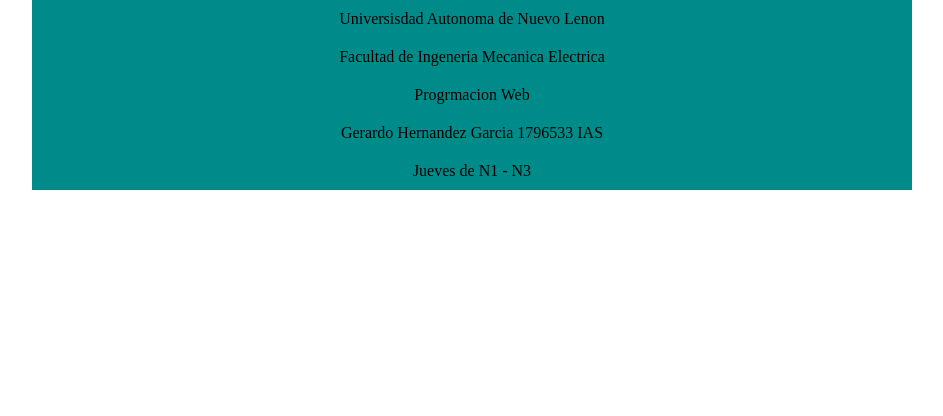
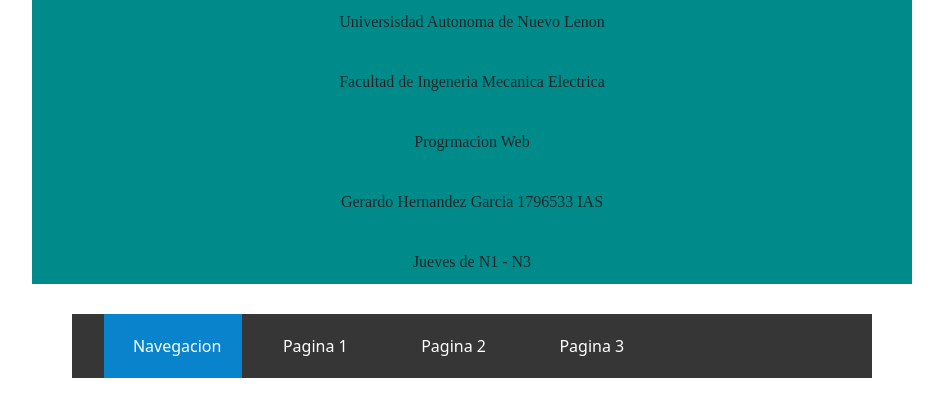
Before and after one commit to 1796533GerardoJR/Laboratorio-6, a plain HTML site: page index.html in a window 1280 px wide. Shown: the whole page, without its empty margins (168-1111 px from the left). Drawn offline with nearby package versions, Linux system fonts and the light colour scheme.

Commit message:
Cambios del laboratorio 61

```diff
--- a/CSS/Navegacion.css
+++ b/CSS/Navegacion.css
@@ -15,3 +15,37 @@
     padding-bottom: 10px;
     padding-top: 10px;
 }
+
+.wrap {
+  width: 800px;
+  max-width: 90%;
+  margin: 30px auto;
+}
+
+ul.taps {
+  width: 100%;
+  background: #363636;
+  list-style: none;
+  display: flex;
+}
+
+ul.taps li {
+  width: 18%;
+}
+
+.active {
+  background: #0984cc;
+}
+
+ul.taps li a {
+  color: #fff;
+  text-decoration: none;
+  font-size: 16px;
+  display: block;
+  padding: 20px 0px;
+  text-align: center;
+}
+
+ul.taps li a .tab-tex {
+  margin-left: 8px;
+}
--- /dev/null
+++ b/JS/Nav.js
@@ -0,0 +1,35 @@
+function activacion1(){
+    $("ul.taps li #HPER1").addClass("active");
+    $(".secciones article").hide();
+    $(".secciones #tap1").show()
+    $("#HPER2").removeClass("active");
+    $("#HPER3").removeClass("active");
+    $("#HPER4").removeClass("active");
+}
+
+function activacion2(){
+    $("ul.taps li #HPER2").addClass("active");
+    $(".secciones article").hide();
+    $(".secciones #tap2").show()
+    $("#HPER1").removeClass("active");
+    $("#HPER3").removeClass("active");
+    $("#HPER4").removeClass("active");
+}
+
+function activacion3(){
+    $("ul.taps li #HPER3").addClass("active");
+    $(".secciones article").hide();
+    $(".secciones #tap3").show()
+    $("#HPER1").removeClass("active");
+    $("#HPER2").removeClass("active");
+    $("#HPER4").removeClass("active");
+}
+
+function activacion4(){
+    $("ul.taps li #HPER4").addClass("active");
+    $(".secciones article").hide();
+    $(".secciones #tap4").show()
+    $("#HPER1").removeClass("active");
+    $("#HPER2").removeClass("active");
+    $("#HPER3").removeClass("active");
+}
--- a/index.html
+++ b/index.html
@@ -5,6 +5,22 @@
     <meta http-equiv="X-UA-Compatible" content="IE=edge" />
     <meta name="viewport" content="width=device-width, initial-scale=1.0" />
     <link rel="stylesheet" href="CSS/Navegacion.css" />
+
+    <link
+      rel="stylesheet"
+      href="https://cdnjs.cloudflare.com/ajax/libs/font-awesome/5.15.4/css/all.min.css"
+      integrity="sha512-1ycn6IcaQQ40/MKBW2W4Rhis/DbILU74C1vSrLJxCq57o941Ym01SwNsOMqvEBFlcgUa6xLiPY/NS5R+E6ztJQ=="
+      crossorigin="anonymous"
+      referrerpolicy="no-referrer"
+    />
+    <!-- Importamos el CSS de Bootstrap -->
+    <link
+      href="https://cdn.jsdelivr.net/npm/bootstrap@5.0.2/dist/css/bootstrap.min.css"
+      rel="stylesheet"
+      integrity="sha384-EVSTQN3/azprG1Anm3QDgpJLIm9Nao0Yz1ztcQTwFspd3yD65VohhpuuCOmLASjC"
+      crossorigin="anonymous"
+    />
+
     <title>Laboratorio_6_Navegacion</title>
   </head>
   <body>
@@ -15,5 +31,33 @@
       <p>Gerardo Hernandez Garcia 1796533 IAS</p>
       <p>Jueves de N1 - N3</p>
     </section>
+    <section>
+      <div class="wrap">
+        <ul class="taps">
+            <li><a id="HPER1" class="active" onclick="activacion1()" href="#tap1"><span class="tab-tex">Navegacion</span></a></li>
+            <li><a id="HPER2" onclick="activacion2()" href="#tap2"><span class="tab-tex">Pagina 1</span></a></li>
+            <li><a id="HPER3" onclick="activacion3()" href="#tap3"><span class="tab-tex">Pagina 2</span></a></li>
+            <li><a id="HPER4" onclick="activacion4()" href="#tap4"><span class="tab-tex">Pagina 3</span></a></li>
+        </ul>
+        </div>
+    </div>
+    </section>
+
+    <script src="JS/Nav.js"></script>
+
+        <!-- Importamos JQuery -->
+        <script
+        src="https://cdnjs.cloudflare.com/ajax/libs/jquery/3.6.0/jquery.min.js"
+        integrity="sha512-894YE6QWD5I59HgZOGReFYm4dnWc1Qt5NtvYSaNcOP+u1T9qYdvdihz0PPSiiqn/+/3e7Jo4EaG7TubfWGUrMQ=="
+        crossorigin="anonymous"
+        referrerpolicy="no-referrer"
+      ></script>
+      <!-- Importamos el JS de Bootstrap -->
+      <script
+        src="https://cdn.jsdelivr.net/npm/bootstrap@5.0.2/dist/js/bootstrap.bundle.min.js"
+        integrity="sha384-MrcW6ZMFYlzcLA8Nl+NtUVF0sA7MsXsP1UyJoMp4YLEuNSfAP+JcXn/tWtIaxVXM"
+        crossorigin="anonymous"
+      ></script>
+
   </body>
 </html>
```
